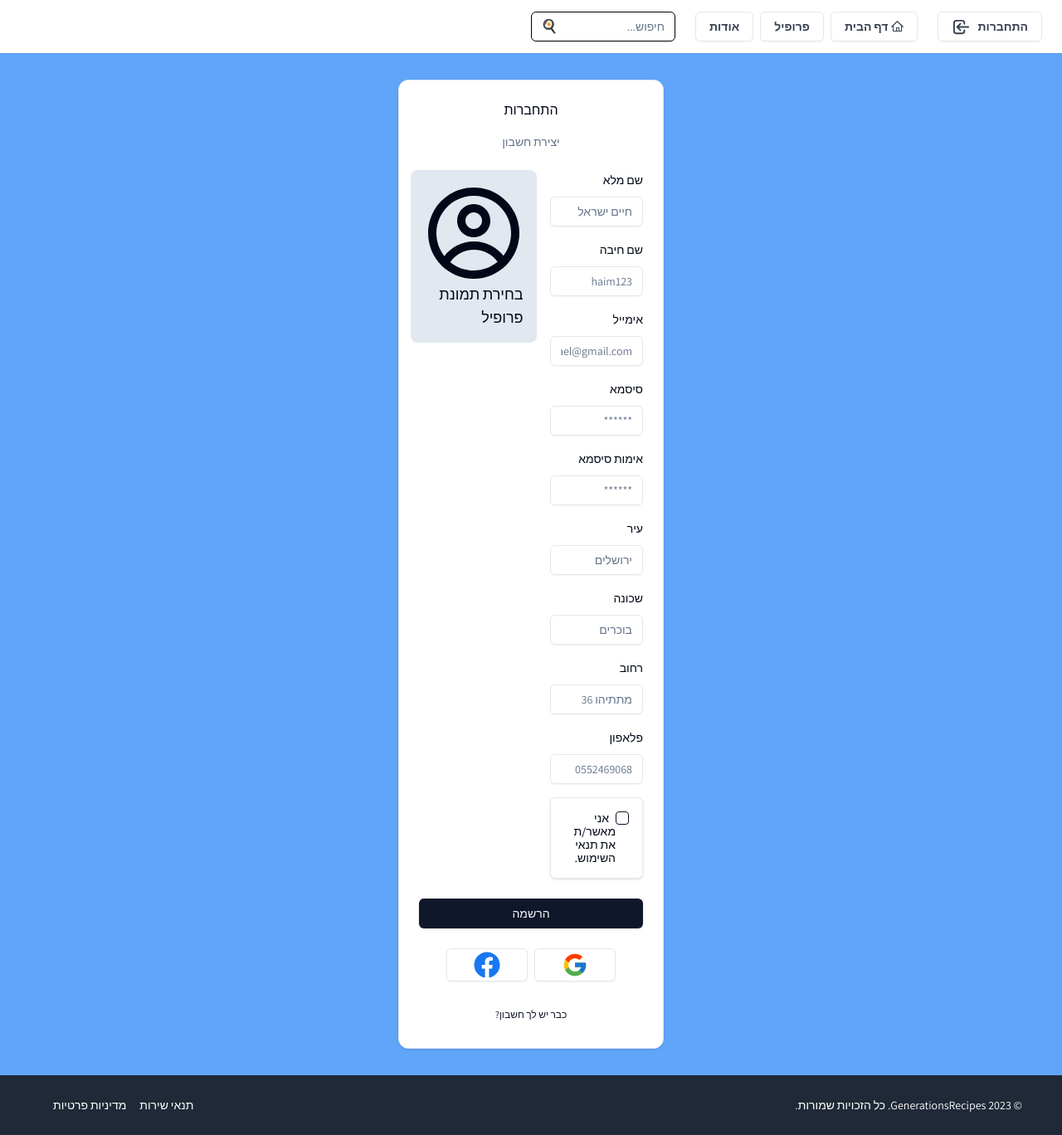
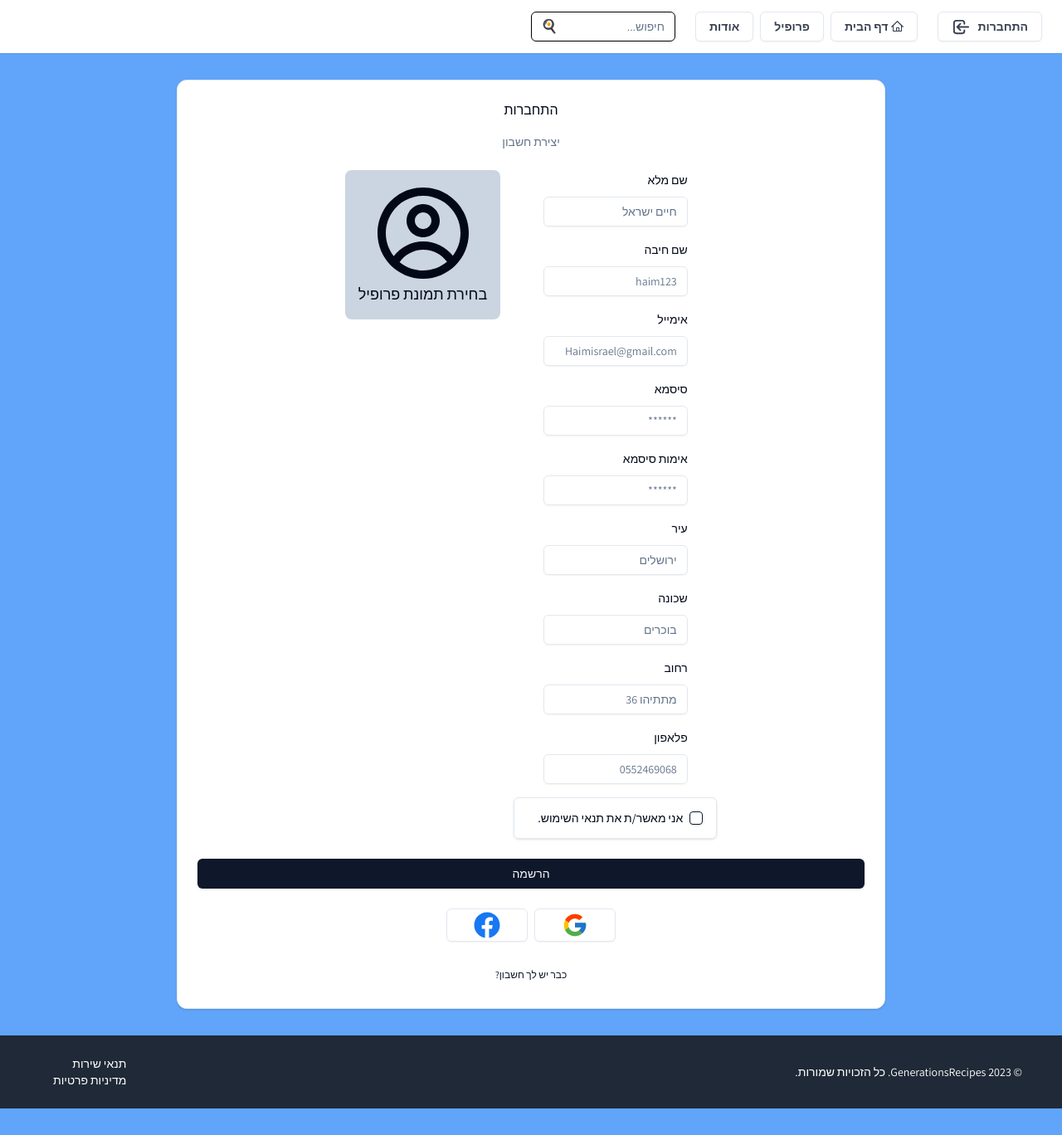
Before and after one commit to david8664/GenerationsRecipes, a Next.js app: page /auth/register in a window 1280 px wide. Shown: the whole page at 83% size. After the commit the page ends 1336 px from the top, so only its background shows below. Built offline with nearby package versions, Linux system fonts and the light colour scheme; no server answers.

Commit message:
responsive: enhance page layouts for mobile devices

```diff
--- a/app/(user)/auth/login/page.tsx
+++ b/app/(user)/auth/login/page.tsx
@@ -2,7 +2,7 @@ import LoginForm from "@/components/auth/login-form";
 
 const LoginPage = () => {
   return (
-    <div className="w-1/4">
+    <div className="w-2/3">
       <LoginForm />
     </div>
   );
--- a/app/(user)/auth/new-password/page.tsx
+++ b/app/(user)/auth/new-password/page.tsx
@@ -1,7 +1,11 @@
 import NewPasswordForm from "@/components/auth/new-password-form";
 
 const NewPasswordPage = () => {
-  return <NewPasswordForm />;
+  return (
+    <div className="w-2/3">
+      <NewPasswordForm />
+    </div>
+  );
 };
 
 export default NewPasswordPage;
--- a/app/(user)/auth/new-verification/page.tsx
+++ b/app/(user)/auth/new-verification/page.tsx
@@ -1,6 +1,10 @@
 import NewVerificationForm from "@/components/auth/new-verification-form";
 
 const NewVerificationPage = () => {
-  return <NewVerificationForm />;
+  return (
+    <div className="w-2/3">
+      <NewVerificationForm />
+    </div>
+  );
 };
 export default NewVerificationPage;
--- a/app/(user)/auth/register/page.tsx
+++ b/app/(user)/auth/register/page.tsx
@@ -2,7 +2,7 @@ import RegisterForm from "@/components/auth/register-form";
 
 export default function RegisterPage() {
   return (
-    <div className="w-1/4">
+    <div className="w-2/3">
       <RegisterForm />
     </div>
   );
--- a/app/(user)/auth/reset/page.tsx
+++ b/app/(user)/auth/reset/page.tsx
@@ -1,6 +1,10 @@
 import ResetForm from "@/components/auth/reset-form";
 
 const RestPage = () => {
-  return <ResetForm />;
+  return (
+    <div className="w-2/3">
+      <ResetForm />
+    </div>
+  );
 };
 export default RestPage;
--- a/app/(user)/auth/termsOfService/page.tsx
+++ b/app/(user)/auth/termsOfService/page.tsx
@@ -1,7 +1,11 @@
 import TermsOfService from "@/components/auth/terms-of-service";
 
 const ToS = () => {
-  return <TermsOfService />;
+  return (
+    <div className="w-2/3">
+      <TermsOfService />
+    </div>
+  );
 };
 
 export default ToS;
--- a/components/auth/new-verification-form.tsx
+++ b/components/auth/new-verification-form.tsx
@@ -41,7 +41,7 @@ const NewVerificationForm = () => {
       backButtonLabel="חזרה להתחברות"
       backButtonHref="/auth/login"
     >
-      <div className="flex items-center w-full justify-center">
+      <div className="flex items-center justify-center">
         {!success && !error && <BeatLoader />}
         {!success && <FormError message={error} />}
         <FormSuccess message={success} />
--- a/components/auth/register-form.tsx
+++ b/components/auth/register-form.tsx
@@ -90,8 +90,37 @@ const RegisterForm = () => {
     >
       <Form {...form}>
         <form onSubmit={form.handleSubmit(onSubmit)} className="space-y-6">
-          <div className="flex flex-row gap-4">
-            <div className="space-y-4 justify-evenly">
+          <div className="flex flex-row-reverse gap-4 flex-wrap justify-center">
+            <div onClick={handleSelectImage} className="h-fit">
+              <input
+                type="file"
+                disabled={isPending}
+                accept="image/*"
+                className="hidden"
+                ref={fileInputRef}
+                onChange={handleImageUpload}
+              />
+              <div className="cursor-pointer bg-slate-300 rounded-lg p-4">
+                {!imageUrl ? (
+                  <div className=" flex flex-col justify-center items-center">
+                    <CgProfile size={120} />
+                    <span className="text-lg text-center">
+                      בחירת תמונת פרופיל
+                    </span>
+                  </div>
+                ) : (
+                  <Avatar className="h-32 w-32">
+                    <AvatarImage src={imageUrl} />
+                    <AvatarFallback>
+                      פר
+                      <CgProfile size={120} />
+                    </AvatarFallback>
+                  </Avatar>
+                )}
+              </div>
+            </div>
+
+            <div className="space-y-4 flex flex-col justify-center items-center">
               <FormField
                 control={form.control}
                 name="fullName"
@@ -270,34 +299,6 @@ const RegisterForm = () => {
                 )}
               />
             </div>
-            <div onClick={handleSelectImage} className="h-fit">
-              <input
-                type="file"
-                disabled={isPending}
-                accept="image/*"
-                className="hidden"
-                ref={fileInputRef}
-                onChange={handleImageUpload}
-              />
-              <div className="cursor-pointer bg-slate-200 rounded-lg p-4 flex flex-col justify-center items-center">
-                {!imageUrl ? (
-                  <div>
-                    <CgProfile size={120} />
-                    <span className="text-lg text-center">
-                      בחירת תמונת פרופיל
-                    </span>
-                  </div>
-                ) : (
-                  <Avatar className="h-32 w-32">
-                    <AvatarImage src={imageUrl} />
-                    <AvatarFallback>
-                      פר
-                      <CgProfile size={120} />
-                    </AvatarFallback>
-                  </Avatar>
-                )}
-              </div>
-            </div>
           </div>
           <FormError message={error} />
           <FormSuccess message={success} />
--- a/components/recipe.tsx
+++ b/components/recipe.tsx
@@ -74,10 +74,10 @@ const Recipe = () => {
       <div className="w-full h-32 border rounded-b-md relative">
         <Image alt="תמונה להמחשה" src={recipe?.illustrationImage || ""} fill />
       </div>
-      <header className="font-semibold text-3xl text-center">
+      <header className="font-semibold text-3xl text-center w-full">
         {recipe?.name}
       </header>
-      <div className="border border-b-black flex flex-row justify-evenly text-xl font-light pb-2">
+      <div className="border border-b-black flex flex-wrap justify-evenly text-xl font-light pb-2 w-full">
         <div className="flex flex-row gap-2">
           <h3>כמות הגשה:</h3>
           <span> {recipe?.recipeYield}</span>
@@ -91,7 +91,7 @@ const Recipe = () => {
           <span>{recipe?.uploadTime}</span>
         </div>
       </div>
-      <div className="flex flex-row justify-evenly">
+      <div className="flex flex-col sm:flex-row justify-evenly">
         <div>
           <h6 className="font-medium text-2xl">אופן הכנה</h6>
           <p>{recipe?.preparationMethod}</p>
--- a/components/recipeCard.tsx
+++ b/components/recipeCard.tsx
@@ -16,12 +16,12 @@ const RecipeCard = ({
   const router = useRouter();
 
   return (
-    <div className="w-1/5 h-60 bg-slate-400 border rounded-md flex flex-col flex-wrap">
+    <div className="w-52 h-60 bg-slate-400 border rounded-md flex flex-col flex-wrap">
       <div
         className="relative w-full h-1/3 hover:h-24 cursor-pointer"
         onClick={() => router.push(`/p/${chefNickname}/${id}`)}
       >
-        <header className="z-10 backdrop-blur absolute top-4 right-4">
+        <header className="z-10 backdrop-blur absolute top-4">
           {name} - {chefNickname}
         </header>
         <Image alt="תמונה להמחשה" src={illustrationImage} fill />
--- a/components/shared/footer.tsx
+++ b/components/shared/footer.tsx
@@ -7,7 +7,7 @@ const Foot = () => {
             &copy; {new Date().getFullYear()} GenerationsRecipes. כל הזכויות
             שמורות.
           </div>
-          <nav className="space-x-4">
+          <nav className="space-x-4 flex flex-col w-fit mr-4">
             <a href="/auth/termsOfService" className="hover:underline text-sm ml-4">
               תנאי שירות
             </a>
```
